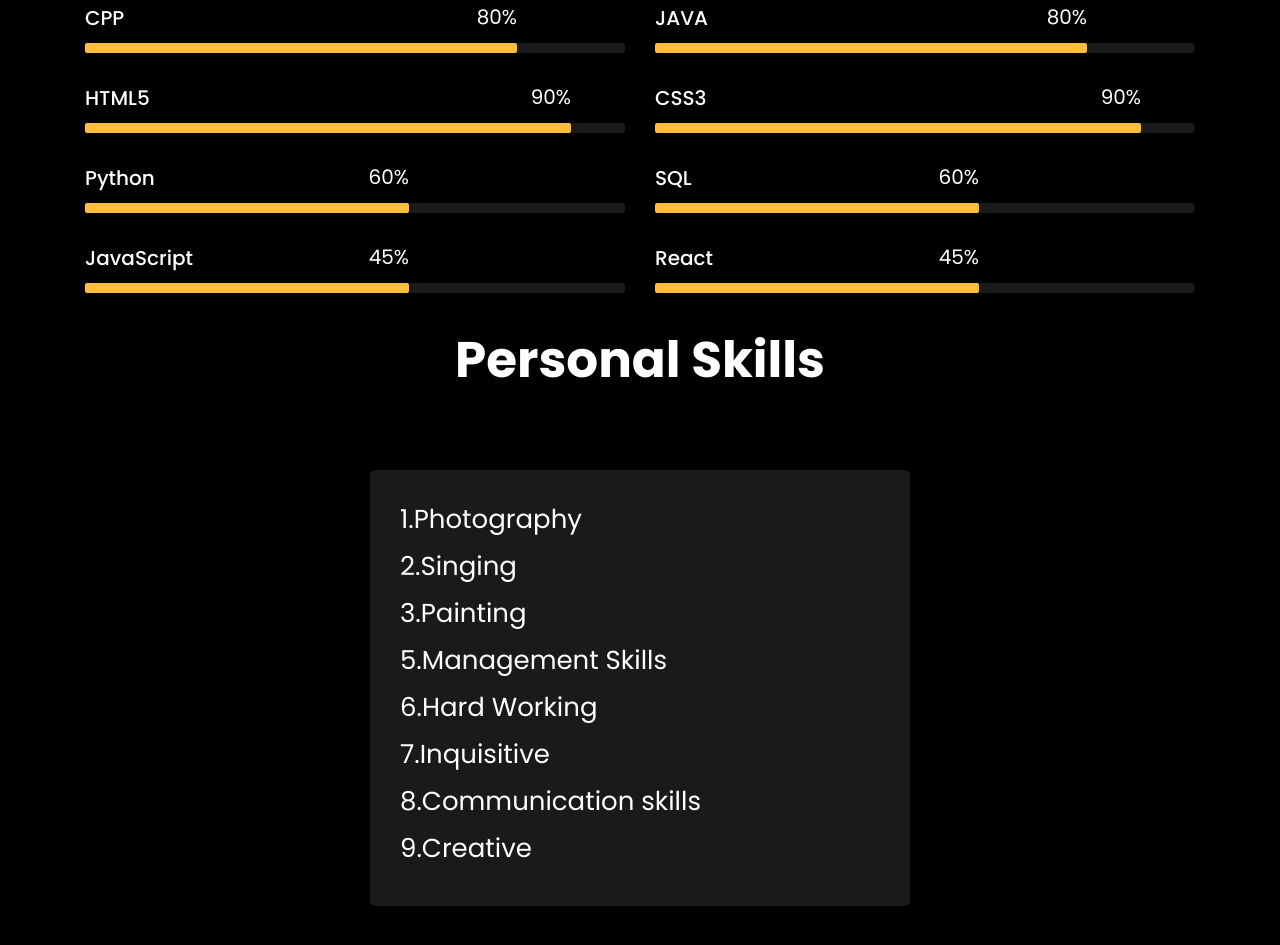
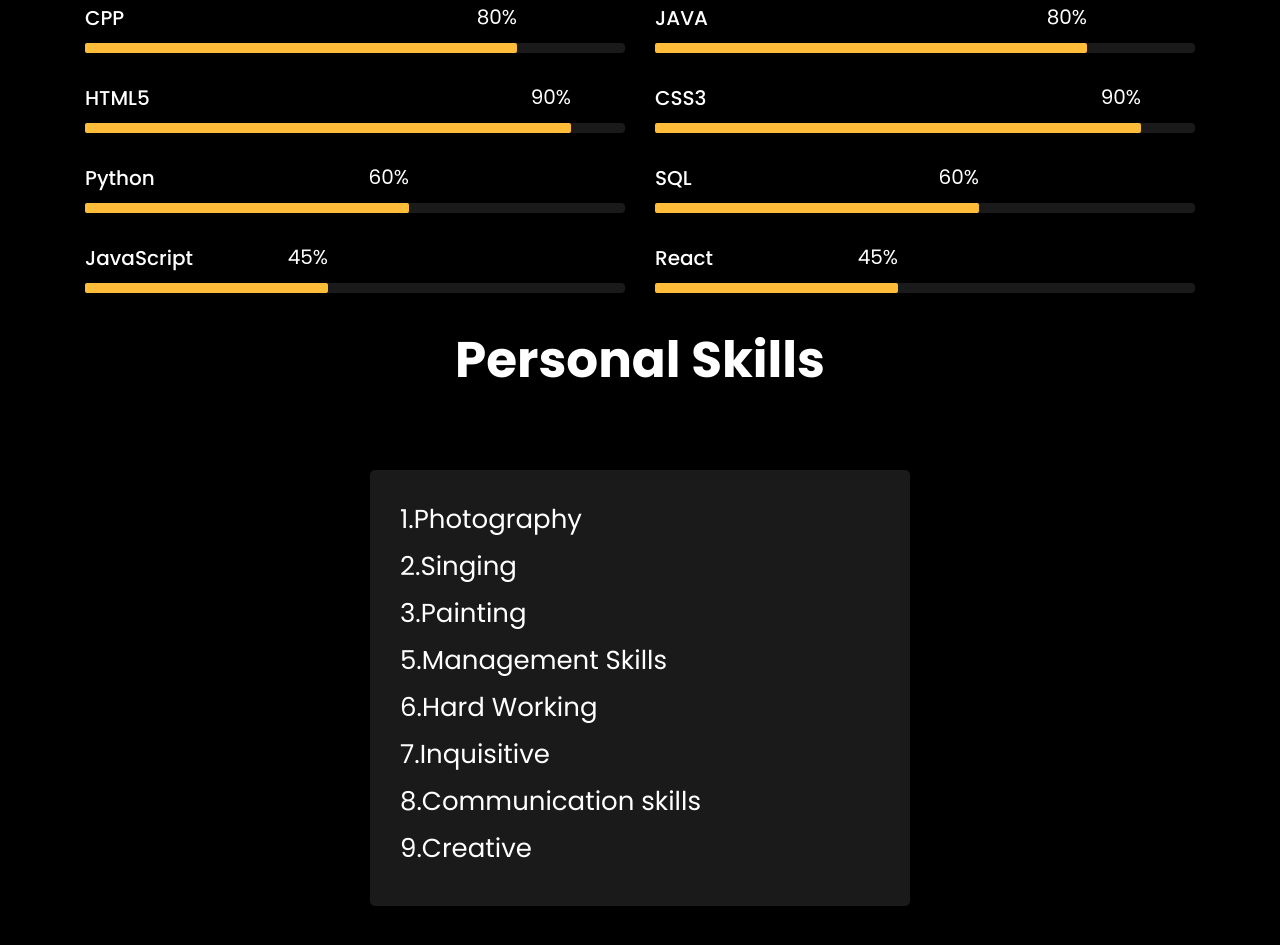
Before and after one commit to astha-06/astha-06.github.io, a plain HTML site: page index.html in a window 1280 px wide. Shown: the part 3134-4079 px from the top of the page. Drawn offline with Linux system fonts and the light colour scheme; files whose address does not match are found by name.

Commit message:
Update index.html

```diff
--- a/index.html
+++ b/index.html
@@ -308,7 +308,7 @@
 							<h3>JavaScript</h3>
 							<div class="progress">
 							 	<div class="progress-bar color-6" role="progressbar" aria-valuenow="80"
-							  	aria-valuemin="0" aria-valuemax="100" style="width:60%">
+							  	aria-valuemin="0" aria-valuemax="100" style="width:45%">
 							    <span>45%</span>
 							  	</div>
 							</div>
@@ -319,7 +319,7 @@
 							<h3>React</h3>
 							<div class="progress">
 							 	<div class="progress-bar color-6" role="progressbar" aria-valuenow="80"
-							  	aria-valuemin="0" aria-valuemax="100" style="width:60%">
+							  	aria-valuemin="0" aria-valuemax="100" style="width:45%">
 							    <span>45%</span>
 							  	</div>
 							</div>
```
